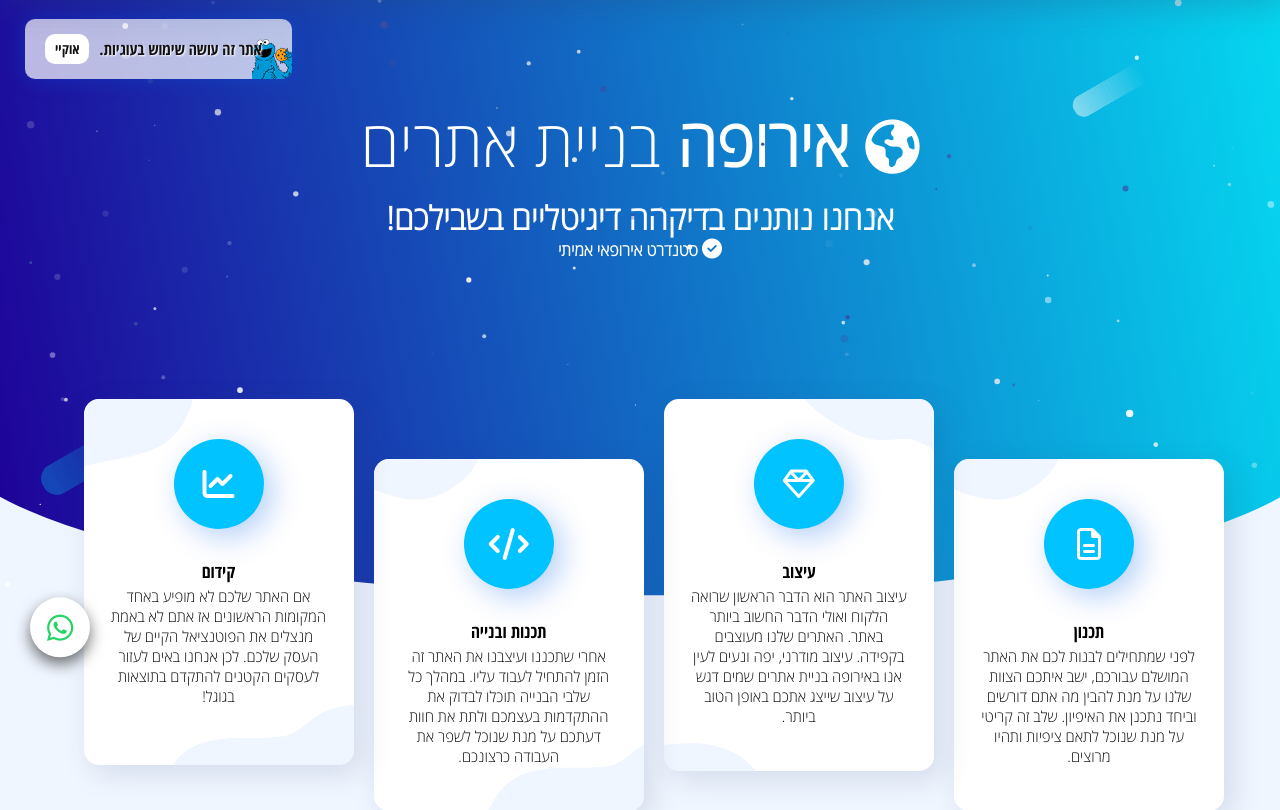
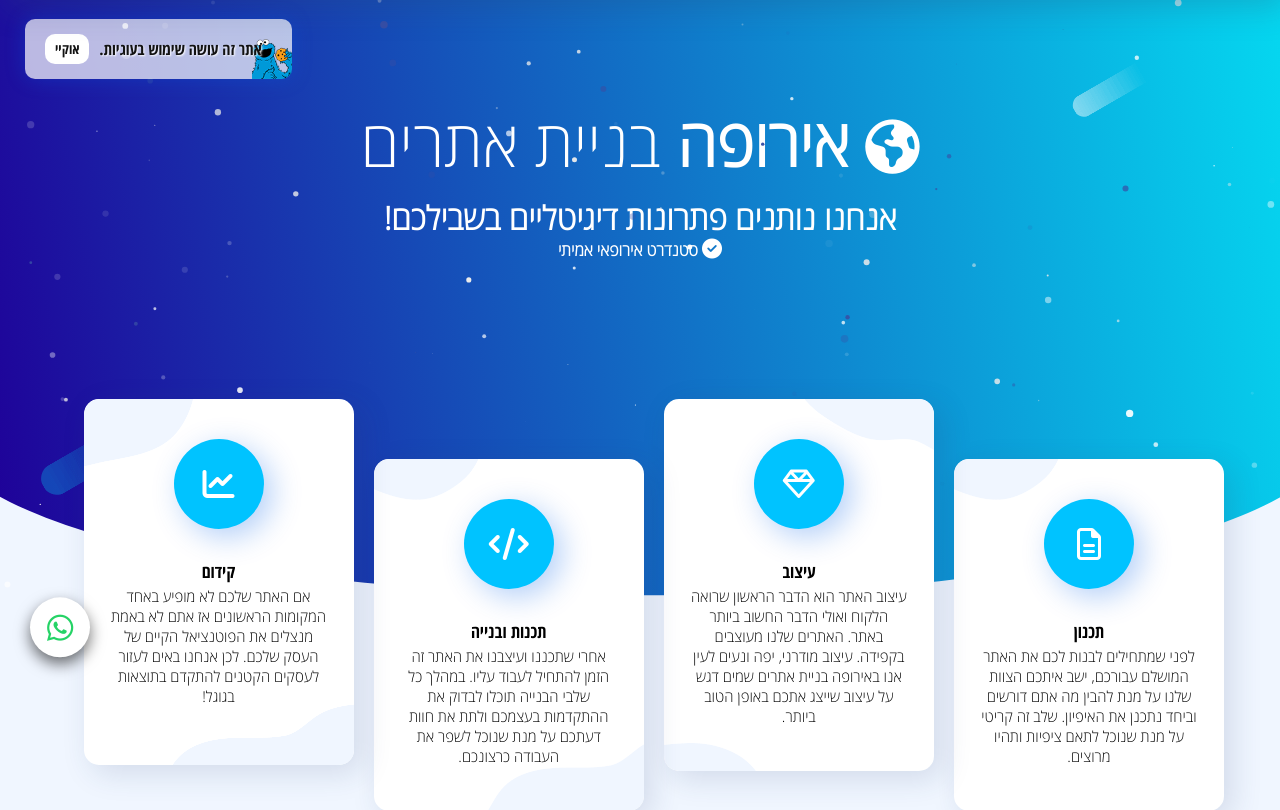
Before and after one commit to yakovd33/Eropa-Website, a PHP site: page / in a window 1280 px wide. Shown: the part 101-911 px from the top of the page. Run offline with PHP 8.4, Linux system fonts and the light colour scheme; some libraries are stand-ins or nearby versions.

Commit message:
Test reset

```diff
--- a/index.php
+++ b/index.php
@@ -94,7 +94,7 @@
 						</div>
 					</div> -->
 					<div class="logo"> <span><strong><i class="fa fa-globe" aria-hidden="true"></i> אירופה</strong></span> <span>בניית אתרים</span> </div>
-					<h1 id="hero-new-content-title">אנחנו נותנים בדיקהה דיגיטליים בשבילכם!</h1>
+					<h1 id="hero-new-content-title">אנחנו נותנים פתרונות דיגיטליים בשבילכם!</h1>
 					<h4 id="hero-new-content-slogan"><i class="fas fa-check-circle" aria-hidden="true"></i> סטנדרט אירופאי אמיתי</h4>
 				</div>
 			</div>
```
